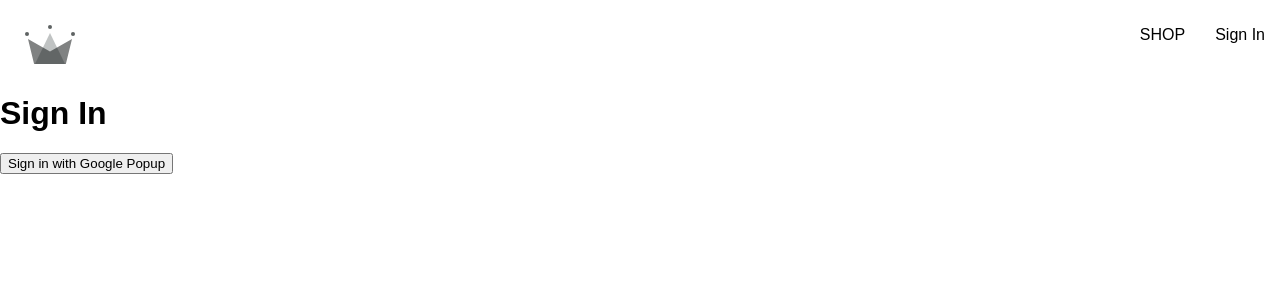
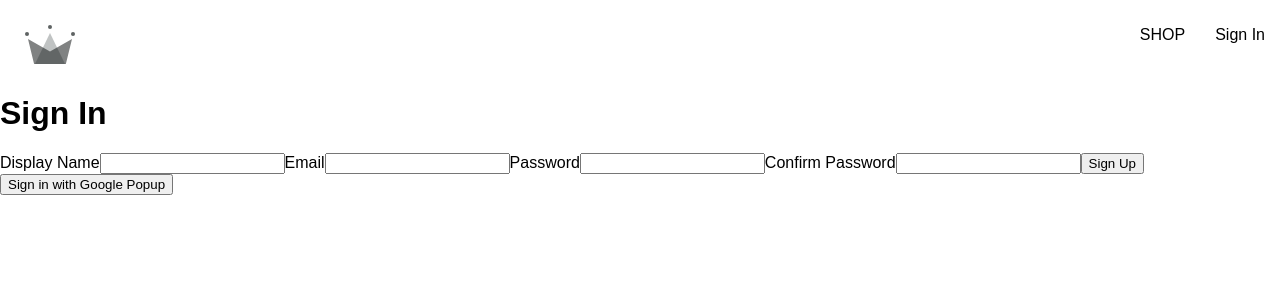
Before and after one commit to sebast825/Capstone, a React (Create React App) app: page /sign-in in a window 1280 px wide. Shown: the top 300 px of the page. Built offline with nearby package versions, Linux system fonts and the light colour scheme; a web font is replaced by a local one.

Commit message:
sign in- video 97

```diff
--- /dev/null
+++ b/src/components/sign-up-form/sign-up-form.component.jsx
@@ -0,0 +1,49 @@
+import {useState} from 'react';
+
+const defaultFormFields = {
+   displayName:'',
+   email:'',
+   password:'',
+   confirmPassword:'',
+}
+
+const SignUpForm = () => {
+
+   //[value, setValue]
+   //the parameter inside useState is the default inside setFormFields, the object
+   const [formFields, setFormFields] = useState(defaultFormFields);
+   const {displayName,email,password,confirmPassword} = formFields;
+
+     console.log(formFields)
+
+   const handleChange = (event) => {
+      const {name,value} = event.target;
+      console.log(formFields)
+      setFormFields({ ...formFields, [name]:value})
+   }
+   return(
+<div>
+
+
+      <form onSubmit={()=>{}}>
+         <label>Display Name</label>
+         {/* the property value is like this is for: the value in the state is the showed in the input, so the user knows what is saving*/}
+         <input type="text" required onChange={handleChange} name="displayName"/>
+
+         <label>Email</label>
+         <input type="email" required onChange={handleChange} name="email" value={email}/>
+
+         <label>Password</label>
+         <input type="password" required onChange={handleChange} name="password" value={password}/>
+
+         <label>Confirm Password</label>
+         <input type="password" required onChange={handleChange} name="confirmPassword" value={confirmPassword}/>
+
+         <button type="submit">Sign Up</button>
+
+      </form>
+      </div>
+   )
+}
+
+export default SignUpForm;
--- a/src/routes/signIn/signIn.component.jsx
+++ b/src/routes/signIn/signIn.component.jsx
@@ -1,4 +1,5 @@
 import { signInWithGooglePopup,createUserDocumentFromAuth } from "../../utils/firebase/firebaste.utils";
+import SignUpForm from "../../components/sign-up-form/sign-up-form.component";
 
 const SignIn = () =>{
 
@@ -11,6 +12,7 @@
    return(
       <div>
          <h1>Sign In</h1>
+         <SignUpForm/>
          <button onClick={logGoogleUser}>
             Sign in with Google Popup
          </button>
```
